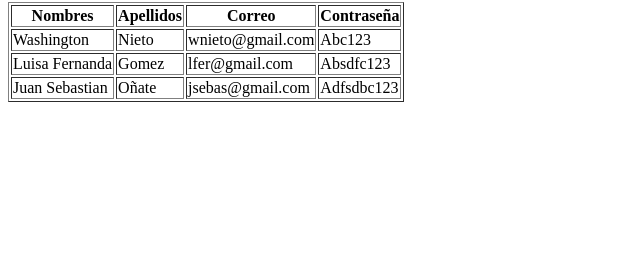
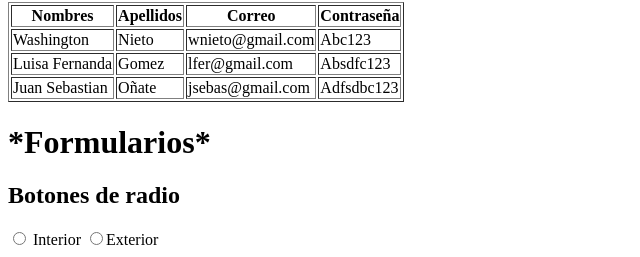
Before and after one commit to WashingtonNieto/proyecto3313638, a plain HTML site: page index.html in a window 1280 px wide. Shown: the part 701-958 px from the top of the page, without its empty margins (0-640 px from the left). Before the commit the page ends 811 px from the top, so only its background shows below. Drawn offline with Linux system fonts and the light colour scheme.

Commit message:
actualice el index hasta formulario

```diff
--- a/index.html
+++ b/index.html
@@ -61,6 +61,19 @@
    </table>
 
 
+   <h1>*Formularios*</h1>
+   <form action="">
+    <h2>Botones de radio</h2>
+
+    <label for="">
+        <input type="radio">
+        Interior
+    </label>
+
+    <label for=""><input type="radio">Exterior</label>
+
+   </form>
+
 
 </body>
 </html>
```
